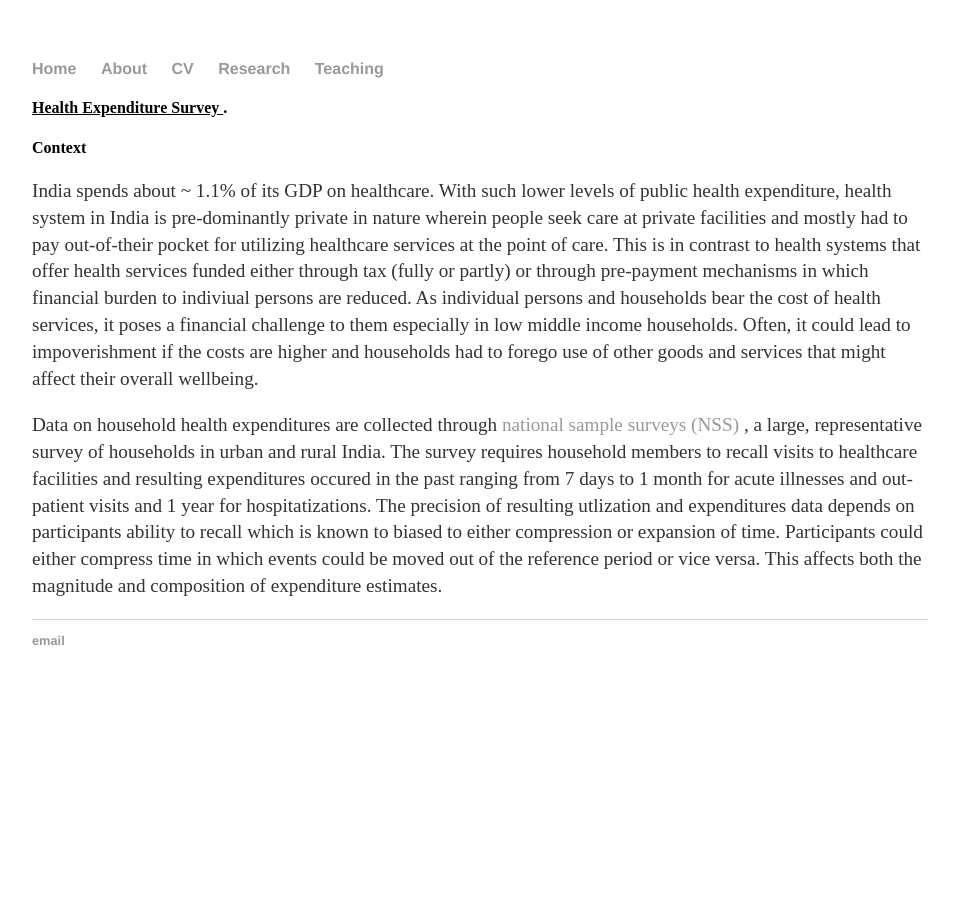
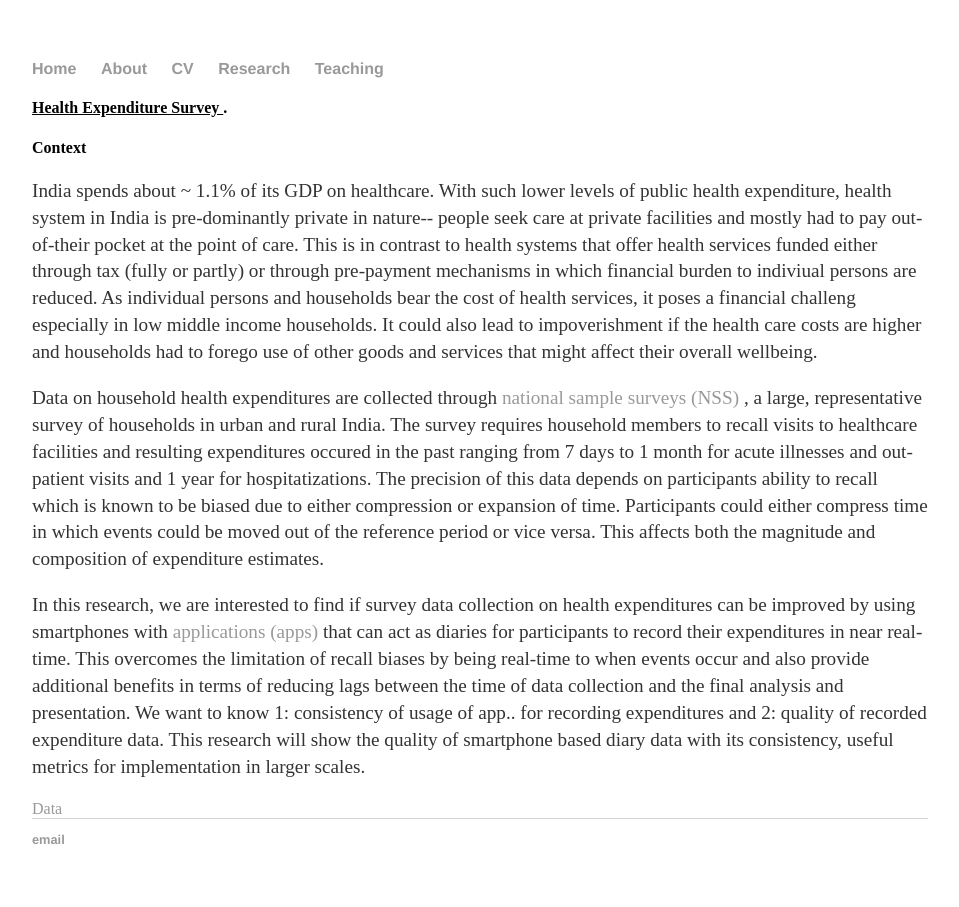
Before and after one commit to psp6/psp6.github.io, a Jekyll site: the page built from research/index.html, in a window 1280 px wide. Shown: the whole page, without its empty margins (160-1119 px from the left). Built offline with Jekyll 4.4.1, drawn with Linux system fonts in a browser that asks for light colours.

Commit message:
Update index.html

```diff
--- a/research/index.html
+++ b/research/index.html
@@ -9,10 +9,12 @@ title: research
    <h4> Context </h4>
 
    <p> India spends about ~ 1.1% of its GDP on healthcare. With such lower levels of public health expenditure, health system
-     in India is pre-dominantly private in nature wherein people seek care at private facilities and mostly had to pay out-of-their pocket for utilizing healthcare services at the point of care. This is in contrast to health systems that offer health services funded either through tax (fully or partly) or through pre-payment mechanisms in which financial burden to indiviual persons are reduced. As individual persons and households bear the cost of health services, it poses a financial challenge to them especially in low middle income households. Often, it could lead to impoverishment if the costs are higher and households had to forego use of other goods and services that might affect their overall wellbeing.
+     in India is pre-dominantly private in nature-- people seek care at private facilities and mostly had to pay out-of-their pocket at the point of care. This is in contrast to health systems that offer health services funded either through tax (fully or partly) or through pre-payment mechanisms in which financial burden to indiviual persons are reduced. As individual persons and households bear the cost of health services, it poses a financial challeng especially in low middle income households. It could also lead to impoverishment if the health care costs are higher and households had to forego use of other goods and services that might affect their overall wellbeing.
    </p>
 
-   <p> Data on household health expenditures are collected through <a href = ""> national sample surveys (NSS) </a> , a large,    representative survey of households in urban and rural India. The survey requires household members to recall visits to healthcare facilities and resulting expenditures occured in the past ranging from 7 days to 1 month for acute illnesses and out-patient visits and 1 year for hospitatizations. The precision of resulting utlization and expenditures data depends on participants ability to recall which is known to biased to either compression or expansion of time. Participants could either compress time in which events could be moved out of the reference period or vice versa. This affects both the magnitude and composition of expenditure estimates.
+   <p> Data on household health expenditures are collected through <a href = ""> national sample surveys (NSS) </a> , a large,    representative survey of households in urban and rural India. The survey requires household members to recall visits to healthcare facilities and resulting expenditures occured in the past ranging from 7 days to 1 month for acute illnesses and out-patient visits and 1 year for hospitatizations. The precision of this data depends on participants ability to recall which is known to be biased due to either compression or expansion of time. Participants could either compress time in which events could be moved out of the reference period or vice versa. This affects both the magnitude and composition of expenditure estimates.
   </p>
 
-  <p>
+  <p> In this research, we are interested to find if survey data collection on health expenditures can be improved by using smartphones with <a href = ""> applications (apps) </a> that can act as diaries for participants to record their expenditures in near real-time. This overcomes the limitation of recall biases by being real-time to when events occur and also provide additional benefits in terms of reducing lags between the time of data collection and the final analysis and presentation. We want to know 1: consistency of usage of app.. for recording expenditures and 2: quality of recorded expenditure data. This research will show the quality of smartphone based diary data with its consistency, useful metrics for implementation in larger scales.    </p>
+
+  <a href = "" class= "btn btn--info"> Data </a>
```
